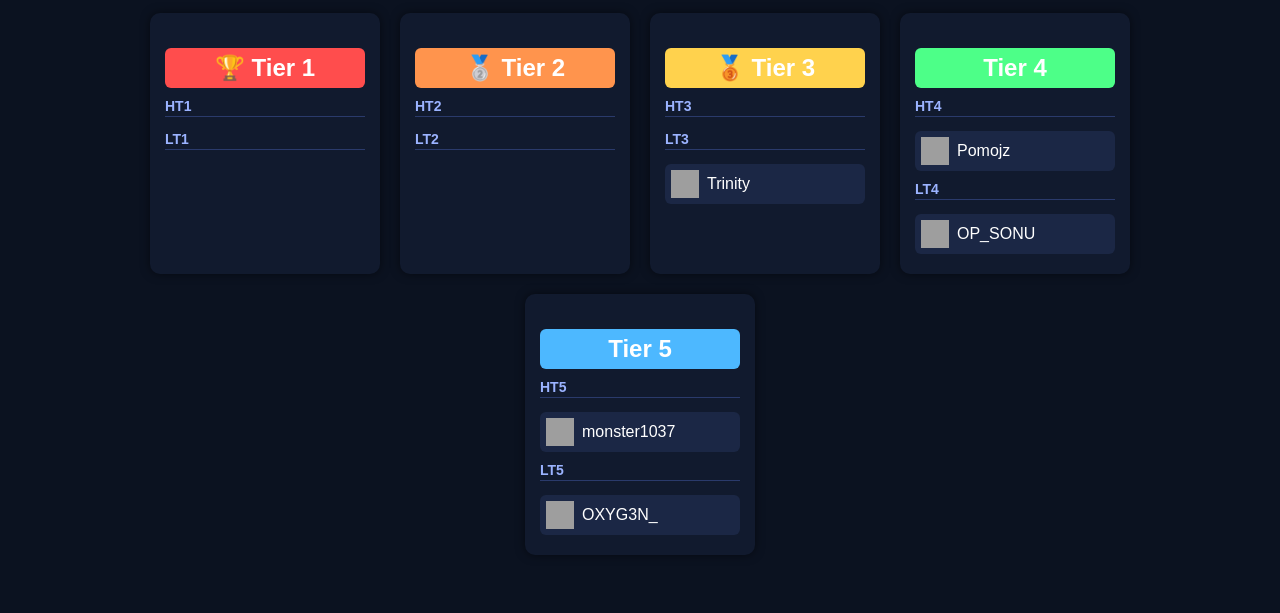
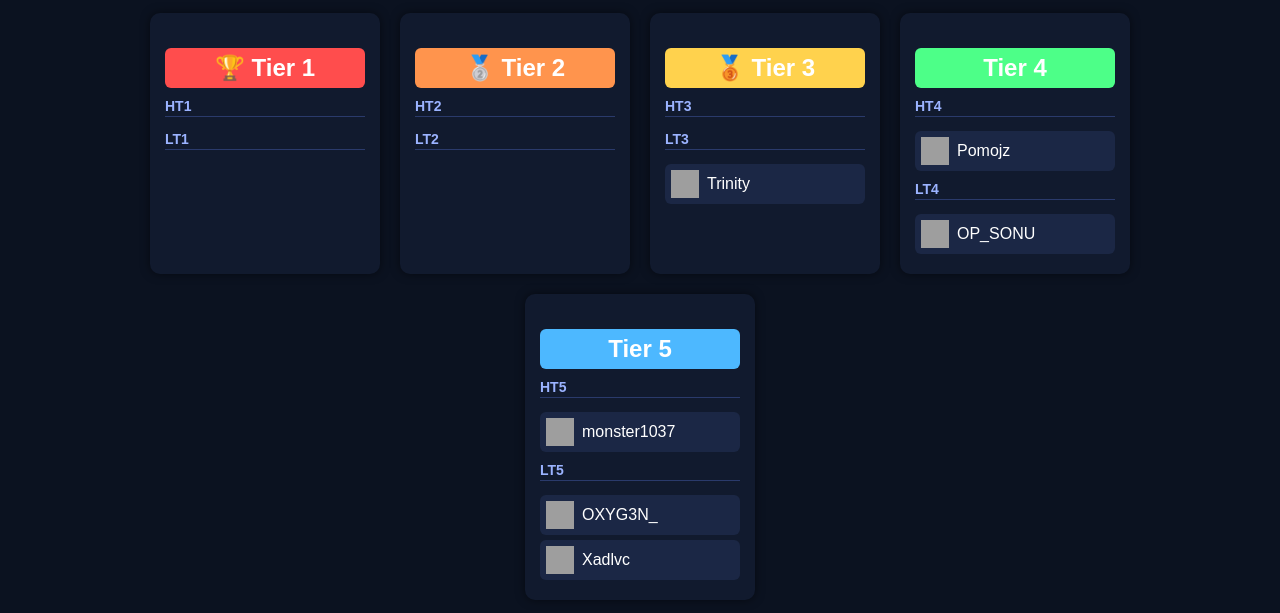
Before and after one commit to adgamingadgaming20-lang/PvP-Tierlist, a plain HTML site: page index.html in a window 1280 px wide. Shown: the part 187-800 px from the top of the page. Drawn offline with Linux system fonts and the light colour scheme; grey boxes are pictures that could not be loaded.

Commit message:
Update index.html

```diff
--- a/index.html
+++ b/index.html
@@ -239,6 +239,11 @@ monster1037
 OXYG3N_
 </div>
 
+<div class="player" onclick="show('Xadlvc','LT5')">
+<img src="https://minotar.net/avatar/Xadlvc">
+Xadlvc
+</div>
+
 </div>
 
 </div>
@@ -308,4 +313,5 @@ Players are placed into different tiers to represent their strength in competiti
 </div>
 
 </body>
+
 </html>
```
